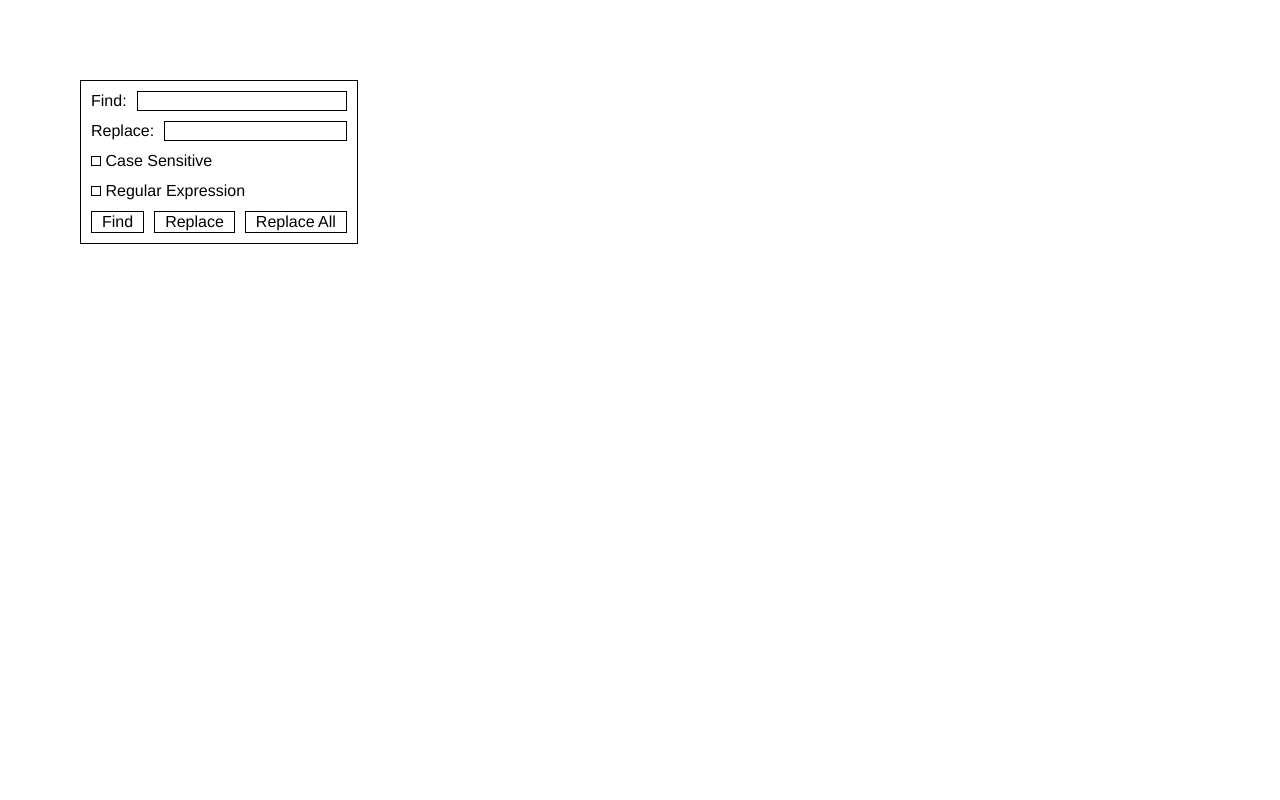
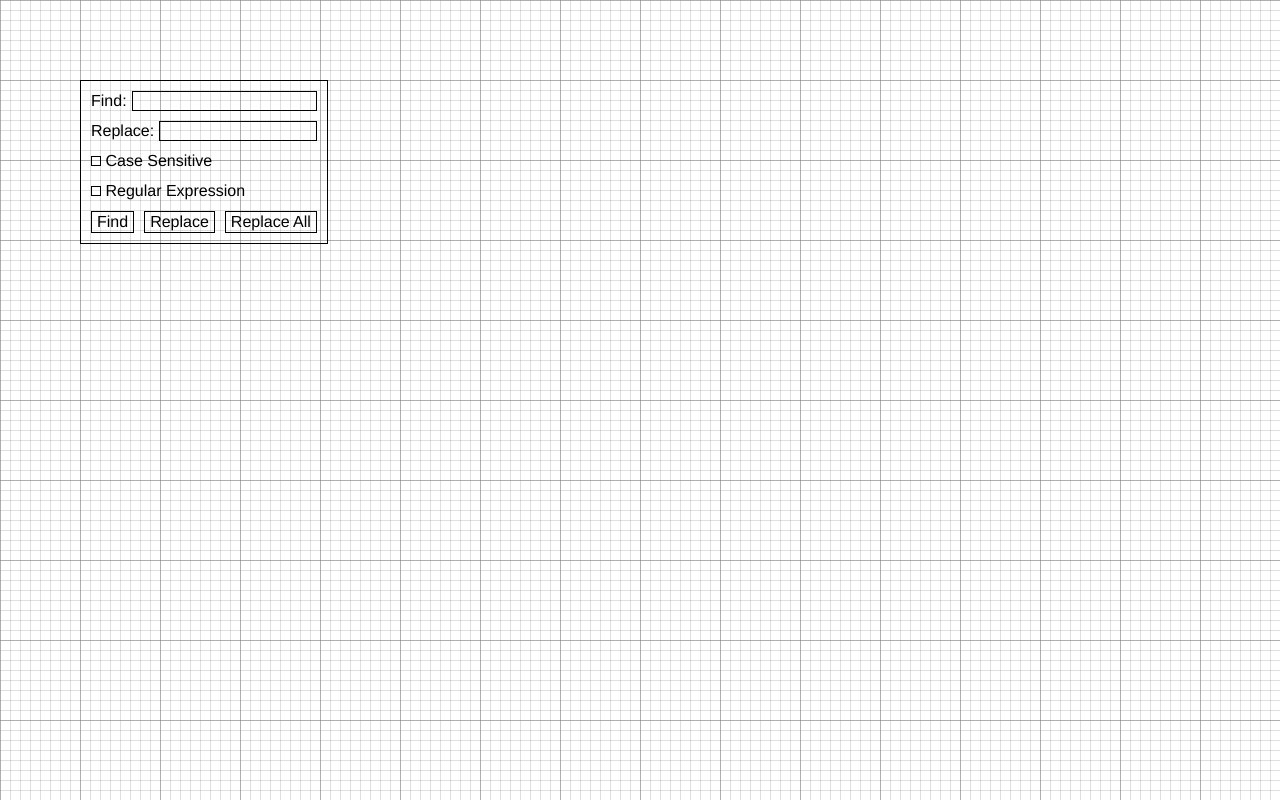
Before and after one commit to robenkleene/assets-web, a website: page find-and-replace/index.html in a window 1280 px wide. Drawn offline with Linux system fonts and the light colour scheme.

Commit message:
Clean up padding and add some state

```diff
--- a/find-and-replace/index.html
+++ b/find-and-replace/index.html
@@ -4,21 +4,26 @@
 	<meta charset="utf-8" />
 	<title>Windowpane Demo Animation</title>
 	<link rel="stylesheet" href="dest/css/style.css" />
+<style>
+.state {
+	display: none;
+}
+</style>
 </head>
 <body>
 
-	<!-- <div class="artboard-overlay"></div> -->
+	<div class="artboard-overlay"></div>
 
 	<section>
 
 		<div class="panel">
 			<div class="field">
 				<div class="label">Find:</div>
-				<div class="value"></div>
+				<div class="value"><div class="state">The Old</div></div>
 			</div>
 			<div class="field">
 				<div class="label">Replace:</div>
-				<div class="value"></div>
+				<div class="value"><div class="state">The New</div></div>
 			</div>
 			<div class="toggle">
 				<div class="checkbox"></div>
@@ -33,6 +38,7 @@
 			</div>
 		</div>
 
+
 	</section>
 
 <!-- 1P -->
--- a/find-and-replace/src/sass/style.scss
+++ b/find-and-replace/src/sass/style.scss
@@ -14,6 +14,7 @@ $panel-top: $divider-px;
 // $panel-height: 162px;
 // $panel-width: 277px;
 $line-height: $artboard-grid-px * 2;
+$horizontal-spacing: $artboard-grid-px / 2;
 
 body {
   font-family: 'Helvetica', sans-serif;
@@ -44,12 +45,13 @@ body {
 .field .label {
   display: block;
   float: left;
-  padding-right: $artboard-grid-px;
+  margin-right: $horizontal-spacing;
 }
 
 .value {
   height: $line-height - $border-width * 2;
   overflow: hidden;
+  padding: 0 $horizontal-spacing;
   border: $border-width solid #000;
 }
 
@@ -62,7 +64,7 @@ body {
 
 .buttons .button {
   margin-right: $artboard-grid-px;
-  padding: 0 $artboard-grid-px;
+  padding: 0 $horizontal-spacing;
   border: $border-width solid #000;
 }
 
```
Also changed, not shown: find-and-replace/dest/css/style.css.
